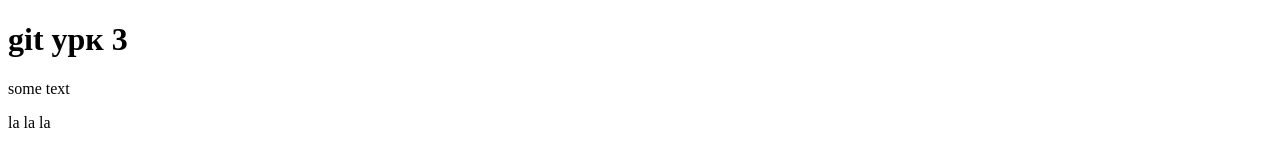
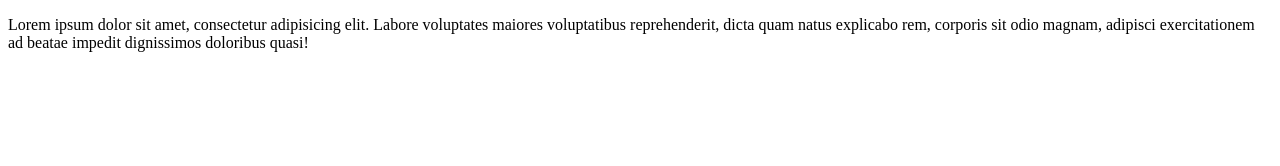
Before and after one commit to Arhat-Kaptay/site, a plain HTML site: page index.html in a window 1280 px wide. Drawn offline with Linux system fonts and the light colour scheme.

Commit message:
third commit

```diff
--- a/index.html
+++ b/index.html
@@ -7,9 +7,7 @@
 </head>
 <body>
 
-		<h1>git урк 3</h1>
-		<p>some text</p>
-		<p>la la la</p>
+	<p>Lorem ipsum dolor sit amet, consectetur adipisicing elit. Labore voluptates maiores voluptatibus reprehenderit, dicta quam natus explicabo rem, corporis sit odio magnam, adipisci exercitationem ad beatae impedit dignissimos doloribus quasi!</p>
 
 </body>
 </html>
```
